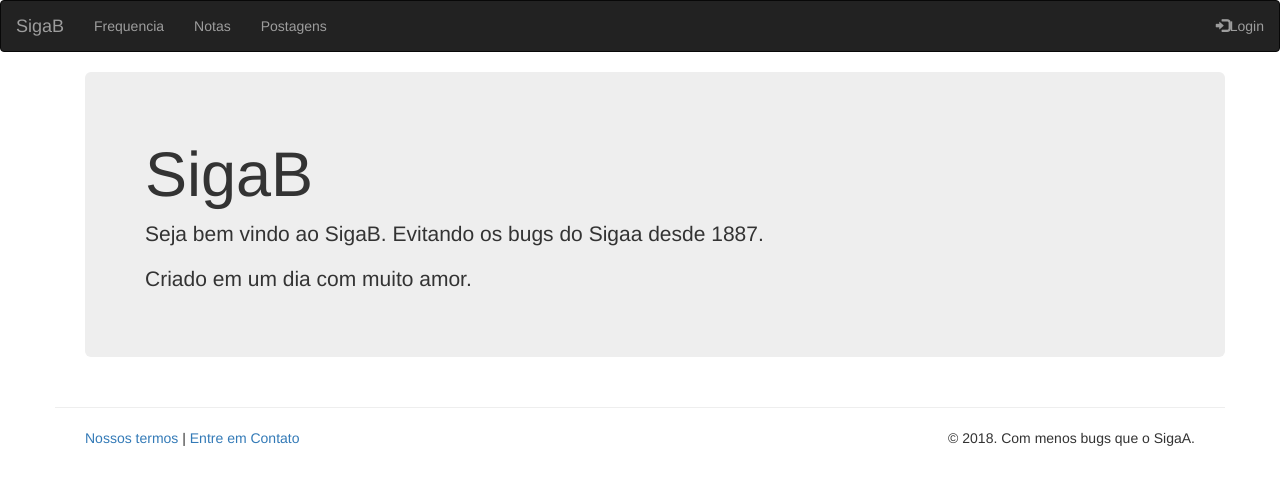
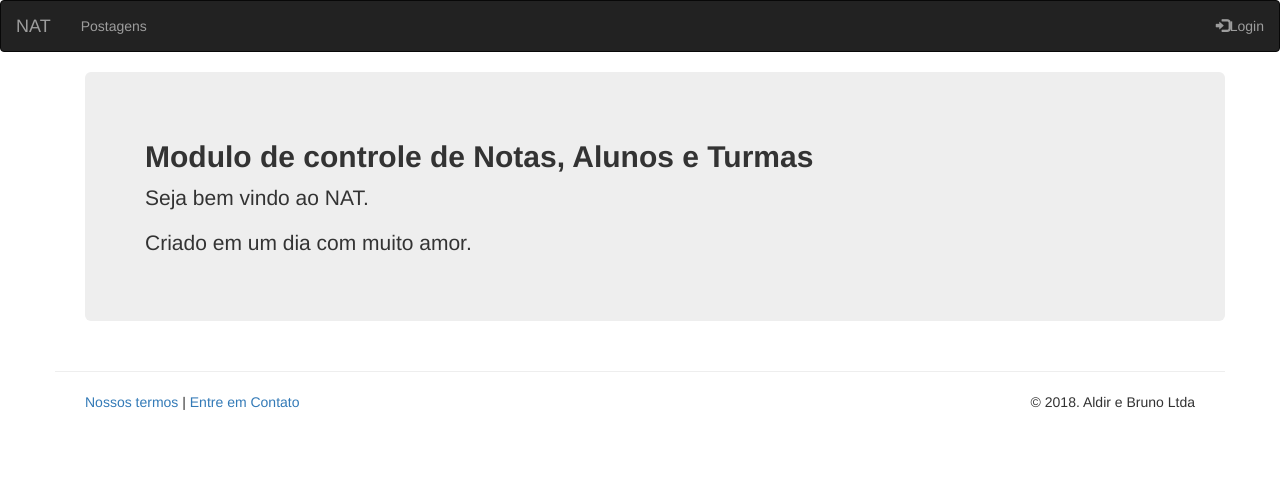
Before and after one commit to aldircjr/SigaB, a Django app: page / in a window 1280 px wide. Shown: the top 485 px of the page. Run offline with Django 3.2, Linux system fonts and the light colour scheme; some libraries are stand-ins or nearby versions.

Commit message:
Retirado Fequencia

```diff
--- a/frequencia/models.py
+++ b/frequencia/models.py
@@ -9,6 +9,7 @@ from django.core.validators import MaxValueValidator, MinValueValidator
 class Aluno(models.Model):
     id = models.AutoField(primary_key=True)
     nome = models.CharField(max_length=200)
+    cidade = models.CharField(max_length=200)
     data_ingresso = models.DateField()
 
 
--- a/frequencia/templates/frequencia/base.html
+++ b/frequencia/templates/frequencia/base.html
@@ -1,7 +1,7 @@
 {% load staticfiles %}
 <html>
     <head>
-        <title>SigaB</title>
+        <title>NAT</title>
         <meta name="viewport" content="width=device-width, initial-scale=1">
   <link rel="stylesheet" href="https://maxcdn.bootstrapcdn.com/bootstrap/3.3.7/css/bootstrap.min.css">
   <script src="https://ajax.googleapis.com/ajax/libs/jquery/3.3.1/jquery.min.js"></script>
@@ -12,16 +12,29 @@
     <nav class="navbar navbar-inverse">
   <div class="container-fluid">
     <div class="navbar-header">
-      <a class="navbar-brand" href="/">SigaB</a>
+      <a class="navbar-brand" href="/">NAT</a>
     </div>
     <ul class="nav navbar-nav">
-      <li><a href="{% url 'frequencia' %}">Frequencia</a></li>
-	  <li><a href="{% url 'listaMateria' %}">Notas</a></li>
-      {% if not user.is_authenticated %}
-      <li><a href="{% url 'post_list' %}">Postagens</a></li>
-      {% endif %}
+
+
 
         {% if user.is_authenticated %}
+
+        <li class="dropdown">
+            <a href="#" class="dropdown-toggle" data-toggle="dropdown" role="button" aria-expanded="false">Controle <span class="caret"></span></a>
+
+            <ul class="dropdown-menu" role="menu">
+                <li><a href="{% url 'listaMateria' %}">Notas</a></li>
+                <li><a href="{% url 'listaralunos' %}">Listar Alunos</a></li>
+                <li><a href="{% url 'novoaluno' %}">Cadastrar aluno</a></li>
+                <li><a href="{% url 'novamateria' %}">Cadastrar turma</a></li>
+
+
+
+            </ul>
+        </li>
+
+
         <li class="dropdown">
             <a href="#" class="dropdown-toggle" data-toggle="dropdown" role="button" aria-expanded="false">Blog <span class="caret"></span></a>
 
@@ -32,6 +45,10 @@
 
             </ul>
         </li>
+        {% endif %}
+
+        {% if not user.is_authenticated %}
+          <li><a href="{% url 'post_list' %}">Postagens</a></li>
         {% endif %}
 
 
@@ -68,7 +85,7 @@
         <a href="#">Nossos termos</a> | <a href="#">Entre em Contato</a>
       </div>
       <div class="col-md-4">
-        <p class="muted pull-right">© 2018. Com menos bugs que o SigaA.</p>
+        <p class="muted pull-right">© 2018. Aldir e Bruno Ltda</p>
       </div>
   </div>
 </div>
--- a/frequencia/templates/frequencia/inicial.html
+++ b/frequencia/templates/frequencia/inicial.html
@@ -3,8 +3,8 @@
 {% block content%}
 <div class="container">
   <div class="jumbotron">
-    <h1>SigaB</h1>
-    <p>Seja bem vindo ao SigaB. Evitando os bugs do Sigaa desde 1887.</p>
+    <h2><b>Modulo de controle de Notas, Alunos e Turmas</b></h2>
+    <p>Seja bem vindo ao NAT.</p>
   <p>Criado em um dia com muito amor.</p>
   </div>
 
--- a/frequencia/urls.py
+++ b/frequencia/urls.py
@@ -3,10 +3,13 @@ from . import views
 
 urlpatterns = [
             url(r'^$', views.mainPage, name='mainPage'),
-            url(r'^frequencia/$', views.frequencia, name='frequencia'),
-            url(r'^frequencia/(?P<pk>\d+)/$', views.frequenciaNew, name='frequenciaNew'),
+            #url(r'^frequencia/$', views.frequencia, name='frequencia'),
+            #url(r'^frequencia/(?P<pk>\d+)/$', views.frequenciaNew, name='frequenciaNew'),
             url(r'^notas/$', views.listaMateria, name='listaMateria'),
             url(r'^notas/(?P<pk>\d+)/$', views.listaAluno, name='listaAluno'),
             url(r'^notas/(?P<pkMateria>\d+)/(?P<pkAluno>\d+)/$', views.notas, name='notas'),
+            url(r'^novoaluno/$', views.novoaluno, name='novoaluno'),
+            url(r'^novamateria/$', views.novamateria, name='novamateria'),
+            url(r'^listaralunos/$', views.listaralunos, name='listaralunos'),
             url(r'', include('blog.urls')),
             ]
--- a/frequencia/views.py
+++ b/frequencia/views.py
@@ -4,45 +4,46 @@ from django.http import Http404
 from django.core.mail import send_mail, BadHeaderError
 from django.contrib.auth.decorators import login_required
 from .models import Materia, Frequencia, Nota, Aluno
-from .forms import FrequenciaForm, NotaForm
+from .forms import FrequenciaForm, NotaForm, MateriaForm, AlunoForm
+
 
 
 
 def mainPage(request):
     return render(request, 'frequencia/inicial.html')
 
-@login_required
-def frequencia(request):
-	materias = Materia.objects.order_by('nome')
-	return render(request, 'frequencia/listaMateria.html', {'materias' : materias})
+# @login_required
+# def frequencia(request):
+# 	materias = Materia.objects.order_by('nome')
+# 	return render(request, 'frequencia/listaMateria.html', {'materias' : materias})
 
-@login_required
-def frequenciaDetails(request, pk):
-	materia = get_object_or_404(Materia, pk=pk)
-	frequencia = Frequencia()
-	frequencia.materia = materia
-	return render(request, 'frequencia/frequencia.html', {'materia' : materia, 'frequencia' : frequencia})
+# @login_required
+# def frequenciaDetails(request, pk):
+# 	materia = get_object_or_404(Materia, pk=pk)
+# 	frequencia = Frequencia()
+# 	frequencia.materia = materia
+# 	return render(request, 'frequencia/frequencia.html', {'materia' : materia, 'frequencia' : frequencia})
 
-@login_required
-def frequenciaNew(request,pk):
+# @login_required
+# def frequenciaNew(request,pk):
 
-    materia = get_object_or_404(Materia, pk=pk)
-    if request.method == "POST":
-        form = FrequenciaForm(request.POST, materia=materia)
-        if form.is_valid():
-            frequencia = form.save(commit=False)
-            frequencia.materia = materia
-            frequencia.data = form.cleaned_data['data']
-            frequencia.salvar()
-            frequencia.presente = form.cleaned_data['presente']
-            form.save_m2m()
-            return redirect('mainPage')
-    else:
+#     materia = get_object_or_404(Materia, pk=pk)
+#     if request.method == "POST":
+#         form = FrequenciaForm(request.POST, materia=materia)
+#         if form.is_valid():
+#             frequencia = form.save(commit=False)
+#             frequencia.materia = materia
+#             frequencia.data = form.cleaned_data['data']
+#             frequencia.salvar()
+#             frequencia.presente = form.cleaned_data['presente']
+#             form.save_m2m()
+#             return redirect('mainPage')
+#     else:
 
-        form = FrequenciaForm(materia=materia)
-        #form = form.materia.alunos.filter(materia.id = pk)
-        #form.presente = materia.alunos
-    return render(request, 'frequencia/frequencia.html', {'materia' : materia, 'form' : form})
+#         form = FrequenciaForm(materia=materia)
+#         #form = form.materia.alunos.filter(materia.id = pk)
+#         #form.presente = materia.alunos
+#     return render(request, 'frequencia/frequencia.html', {'materia' : materia, 'form' : form})
 
 
 @login_required
@@ -54,6 +55,42 @@ def listaMateria(request):
 def listaAluno(request, pk):
     materia = get_object_or_404(Materia, pk=pk)
     return render(request, 'notas/listaAluno.html', {'materia' : materia})
+
+@login_required
+def novoaluno(request):
+    if request.method == "POST":
+        form = AlunoForm(request.POST)
+        if form.is_valid():
+            aluno = form.save(commit=False)
+            aluno.nome = form.cleaned_data['nome']
+            aluno.cidade = form.cleaned_data['cidade']
+            aluno.data_ingresso = timezone.now()
+            aluno.save()
+            return redirect('mainPage')
+    else:
+        form = AlunoForm()
+    return render(request, 'frequencia/novoAluno.html', {'form' : form})
+
+@login_required
+def novamateria(request):
+    if request.method == "POST":
+        form = MateriaForm(request.POST)
+        if form.is_valid():
+            materia = form.save(commit=False)
+            materia.nome = form.cleaned_data['nome']
+            materia.professor_responsavel = form.cleaned_data['professor_responsavel']
+            materia.save()
+            form.save_m2m()
+            return redirect('mainPage')
+    else:
+
+        form = MateriaForm()
+    return render(request, 'frequencia/novaMateria.html', {'form' : form})
+
+@login_required
+def listaralunos(request):
+    materias =  Materia.objects.order_by('nome')
+    return render(request, 'frequencia/listaralunos.html',{'materias' : materias})
 
 @login_required
 def notas(request, pkMateria, pkAluno):
```
Also changed, not shown: frequencia/forms.py (+16 -1 lines), frequencia/templates/frequencia/listaralunos.html (added, +18 -0 lines), frequencia/templates/frequencia/novaMateria.html (added, +28 -0 lines), frequencia/templates/frequencia/novoAluno.html (added, +24 -0 lines), frequencia/migrations/0020_aluno_cidade.py (added).
